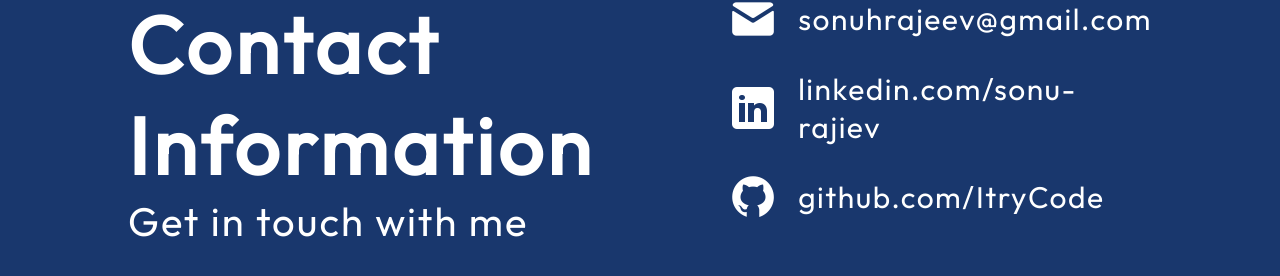
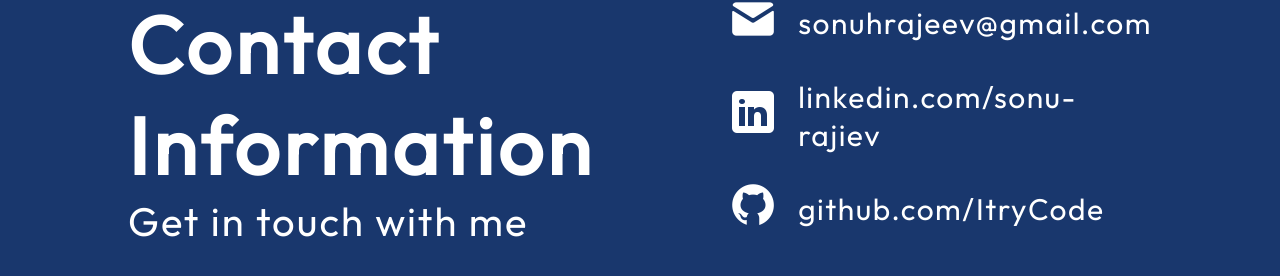
Before and after one commit to ItryCode/My-Portfolio-Site, a React (Vite) app: page / in a window 1280 px wide. Shown: the part 2689-2965 px from the top of the page. Built offline with nearby package versions, Linux system fonts and the light colour scheme; no server answers.

Commit message:
Finishing touches to footer

```diff
--- a/src/components/Contact/Contact.jsx
+++ b/src/components/Contact/Contact.jsx
@@ -11,16 +11,21 @@ const Contact = () => {
       </div>
       <ul className={styles.links}>
         <li className={styles.link}>
-          <img src={getImageUrl("contact/emailIcon.png")} alt="Email Icon" />
+          <a href="mailto:sonuhrajeev@gmail.com">
+            {" "}
+            <img src={getImageUrl("contact/emailIcon.png")} alt="Email Icon" />
+          </a>
           <a className={styles.url} href="mailto:sonuhrajeev@gmail.com">
             sonuhrajeev@gmail.com
           </a>
         </li>
         <li className={styles.link}>
-          <img
-            src={getImageUrl("contact/linkedinIcon.png")}
-            alt="Linkedin Icon"
-          />
+          <a href="https://www.linkedin.com/in/sonu-rajiev/">
+            <img
+              src={getImageUrl("contact/linkedinIcon.png")}
+              alt="Linkedin Icon"
+            />
+          </a>
           <a
             className={styles.url}
             href="https://www.linkedin.com/in/sonu-rajiev/"
@@ -29,7 +34,12 @@ const Contact = () => {
           </a>
         </li>
         <li className={styles.link}>
-          <img src={getImageUrl("contact/githubIcon.png")} alt="Github Icon" />
+          <a href="https://github.com/">
+            <img
+              src={getImageUrl("contact/githubIcon.png")}
+              alt="Github Icon"
+            />
+          </a>
           <a className={styles.url} href="https://github.com/">
             github.com/ItryCode
           </a>
```
